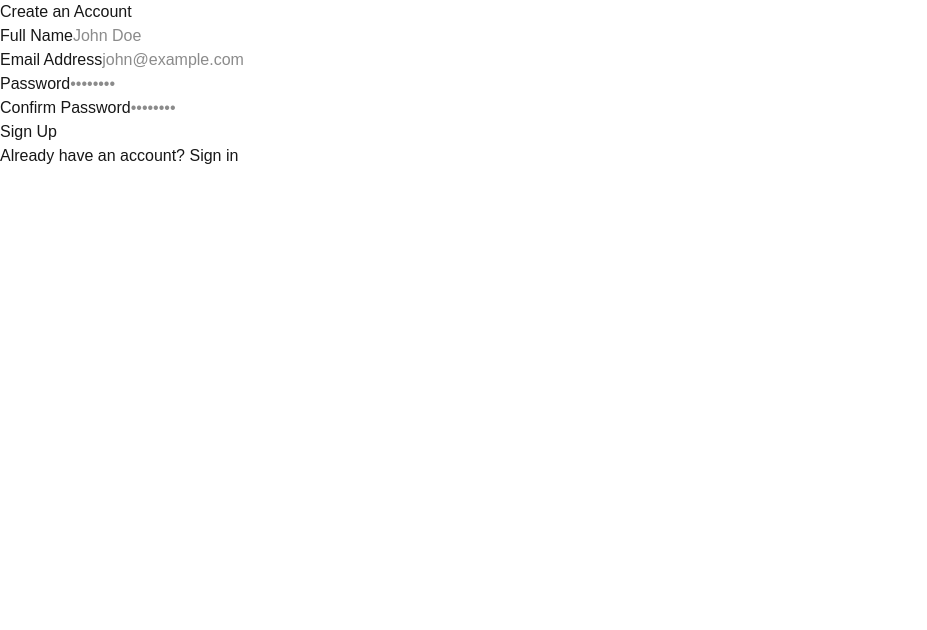
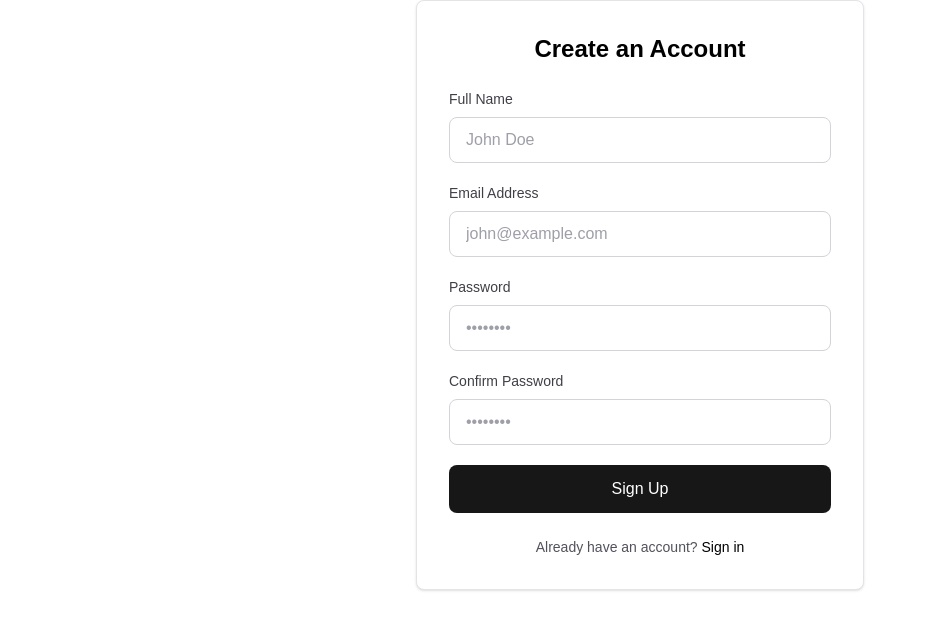
Before and after one commit to bepotts/receipts_and_insights-frontend, a Next.js app: page / in a window 1280 px wide. Shown: the top 630 px of the page, without its empty margins (0-927 px from the left). Built offline with nearby package versions, Linux system fonts and the light colour scheme.

Commit message:
got sign up requests working

```diff
--- a/src/components/SignUpForm.tsx
+++ b/src/components/SignUpForm.tsx
@@ -80,15 +80,43 @@ export default function SignUpForm() {
     setIsSubmitting(true);
 
     try {
-      // TODO: Replace with actual API call
-      console.log("Form submitted:", {
+      const backendUrl = process.env.NEXT_PUBLIC_BACKEND_API_URL;
+
+      if (!backendUrl) {
+        throw new Error("Backend URL is not configured");
+      }
+
+      const requestBody = {
         name: formData.name,
         email: formData.email,
         password: formData.password,
+      };
+
+      console.log("Sending form data to:", `${backendUrl}/users/`);
+      console.log("Request body:", JSON.stringify(requestBody, null, 2));
+
+      const response = await fetch(`${backendUrl}/users/`, {
+        method: "POST",
+        headers: {
+          "Content-Type": "application/json",
+        },
+        body: JSON.stringify(requestBody),
       });
 
-      // Simulate API call
-      await new Promise((resolve) => setTimeout(resolve, 1000));
+      console.log("Response status:", response.status, response.statusText);
+
+      if (!response.ok) {
+        const errorData = await response.json().catch(() => ({
+          message: "Failed to create account",
+        }));
+        console.log("Error response:", JSON.stringify(errorData, null, 2));
+        throw new Error(
+          errorData.message || `Server error: ${response.status}`,
+        );
+      }
+
+      const user = await response.json();
+      console.log("Response data:", JSON.stringify(user, null, 2));
 
       // Reset form on success
       setFormData({
@@ -100,77 +128,149 @@ export default function SignUpForm() {
       alert("Account created successfully!");
     } catch (error) {
       console.error("Error creating account:", error);
-      alert("Failed to create account. Please try again.");
+      const errorMessage =
+        error instanceof Error
+          ? error.message
+          : "Failed to create account. Please try again.";
+      alert(errorMessage);
     } finally {
       setIsSubmitting(false);
     }
   };
 
   return (
-    <div>
-      <div>
-        <h2>Create an Account</h2>
+    <div className="w-full max-w-md mx-auto">
+      <div className="bg-white dark:bg-black border border-zinc-200 dark:border-zinc-800 rounded-lg shadow-sm p-8">
+        <h2 className="text-2xl font-semibold text-black dark:text-zinc-50 mb-6 text-center">
+          Create an Account
+        </h2>
 
-        <form onSubmit={handleSubmit}>
+        <form onSubmit={handleSubmit} className="space-y-5">
           <div>
-            <label htmlFor="name">Full Name</label>
+            <label
+              htmlFor="name"
+              className="block text-sm font-medium text-zinc-700 dark:text-zinc-300 mb-2"
+            >
+              Full Name
+            </label>
             <input
               type="text"
               id="name"
               name="name"
               value={formData.name}
               onChange={handleChange}
+              className={`w-full px-4 py-2.5 rounded-lg border ${
+                errors.name
+                  ? "border-red-500 focus:border-red-500 focus:ring-red-500"
+                  : "border-zinc-300 dark:border-zinc-700 focus:border-black dark:focus:border-zinc-50 focus:ring-black dark:focus:ring-zinc-50"
+              } bg-white dark:bg-zinc-900 text-black dark:text-zinc-50 placeholder-zinc-400 dark:placeholder-zinc-500 focus:outline-none focus:ring-2 transition-colors`}
               placeholder="John Doe"
             />
-            {errors.name && <p>{errors.name}</p>}
+            {errors.name && (
+              <p className="mt-1 text-sm text-red-600 dark:text-red-400">
+                {errors.name}
+              </p>
+            )}
           </div>
 
           <div>
-            <label htmlFor="email">Email Address</label>
+            <label
+              htmlFor="email"
+              className="block text-sm font-medium text-zinc-700 dark:text-zinc-300 mb-2"
+            >
+              Email Address
+            </label>
             <input
               type="email"
               id="email"
               name="email"
               value={formData.email}
               onChange={handleChange}
+              className={`w-full px-4 py-2.5 rounded-lg border ${
+                errors.email
+                  ? "border-red-500 focus:border-red-500 focus:ring-red-500"
+                  : "border-zinc-300 dark:border-zinc-700 focus:border-black dark:focus:border-zinc-50 focus:ring-black dark:focus:ring-zinc-50"
+              } bg-white dark:bg-zinc-900 text-black dark:text-zinc-50 placeholder-zinc-400 dark:placeholder-zinc-500 focus:outline-none focus:ring-2 transition-colors`}
               placeholder="john@example.com"
             />
-            {errors.email && <p>{errors.email}</p>}
+            {errors.email && (
+              <p className="mt-1 text-sm text-red-600 dark:text-red-400">
+                {errors.email}
+              </p>
+            )}
           </div>
 
           <div>
-            <label htmlFor="password">Password</label>
+            <label
+              htmlFor="password"
+              className="block text-sm font-medium text-zinc-700 dark:text-zinc-300 mb-2"
+            >
+              Password
+            </label>
             <input
               type="password"
               id="password"
               name="password"
               value={formData.password}
               onChange={handleChange}
+              className={`w-full px-4 py-2.5 rounded-lg border ${
+                errors.password
+                  ? "border-red-500 focus:border-red-500 focus:ring-red-500"
+                  : "border-zinc-300 dark:border-zinc-700 focus:border-black dark:focus:border-zinc-50 focus:ring-black dark:focus:ring-zinc-50"
+              } bg-white dark:bg-zinc-900 text-black dark:text-zinc-50 placeholder-zinc-400 dark:placeholder-zinc-500 focus:outline-none focus:ring-2 transition-colors`}
               placeholder="••••••••"
             />
-            {errors.password && <p>{errors.password}</p>}
+            {errors.password && (
+              <p className="mt-1 text-sm text-red-600 dark:text-red-400">
+                {errors.password}
+              </p>
+            )}
           </div>
 
           <div>
-            <label htmlFor="confirmPassword">Confirm Password</label>
+            <label
+              htmlFor="confirmPassword"
+              className="block text-sm font-medium text-zinc-700 dark:text-zinc-300 mb-2"
+            >
+              Confirm Password
+            </label>
             <input
               type="password"
               id="confirmPassword"
               name="confirmPassword"
               value={formData.confirmPassword}
               onChange={handleChange}
+              className={`w-full px-4 py-2.5 rounded-lg border ${
+                errors.confirmPassword
+                  ? "border-red-500 focus:border-red-500 focus:ring-red-500"
+                  : "border-zinc-300 dark:border-zinc-700 focus:border-black dark:focus:border-zinc-50 focus:ring-black dark:focus:ring-zinc-50"
+              } bg-white dark:bg-zinc-900 text-black dark:text-zinc-50 placeholder-zinc-400 dark:placeholder-zinc-500 focus:outline-none focus:ring-2 transition-colors`}
               placeholder="••••••••"
             />
-            {errors.confirmPassword && <p>{errors.confirmPassword}</p>}
+            {errors.confirmPassword && (
+              <p className="mt-1 text-sm text-red-600 dark:text-red-400">
+                {errors.confirmPassword}
+              </p>
+            )}
           </div>
 
-          <button type="submit" disabled={isSubmitting}>
+          <button
+            type="submit"
+            disabled={isSubmitting}
+            className="w-full py-3 px-4 rounded-lg bg-foreground text-background font-medium hover:bg-[#383838] dark:hover:bg-[#ccc] transition-colors disabled:opacity-50 disabled:cursor-not-allowed"
+          >
             {isSubmitting ? "Creating Account..." : "Sign Up"}
           </button>
         </form>
 
-        <p>
-          Already have an account? <a href="#">Sign in</a>
+        <p className="mt-6 text-center text-sm text-zinc-600 dark:text-zinc-400">
+          Already have an account?{" "}
+          <a
+            href="#"
+            className="font-medium text-black dark:text-zinc-50 hover:underline"
+          >
+            Sign in
+          </a>
         </p>
       </div>
     </div>
```
Also changed, not shown: 2 other files (tests, documents, lock files or other folders).
